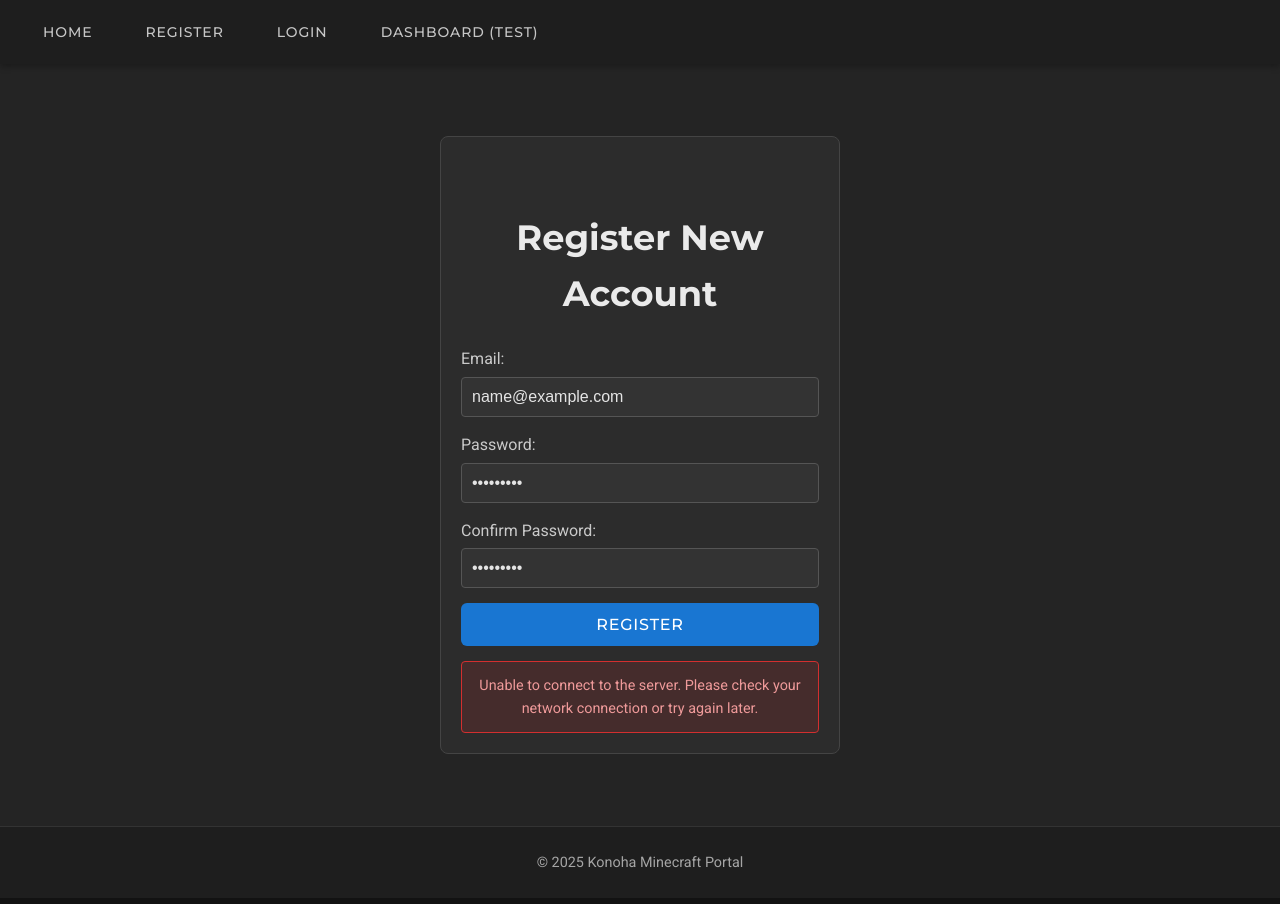
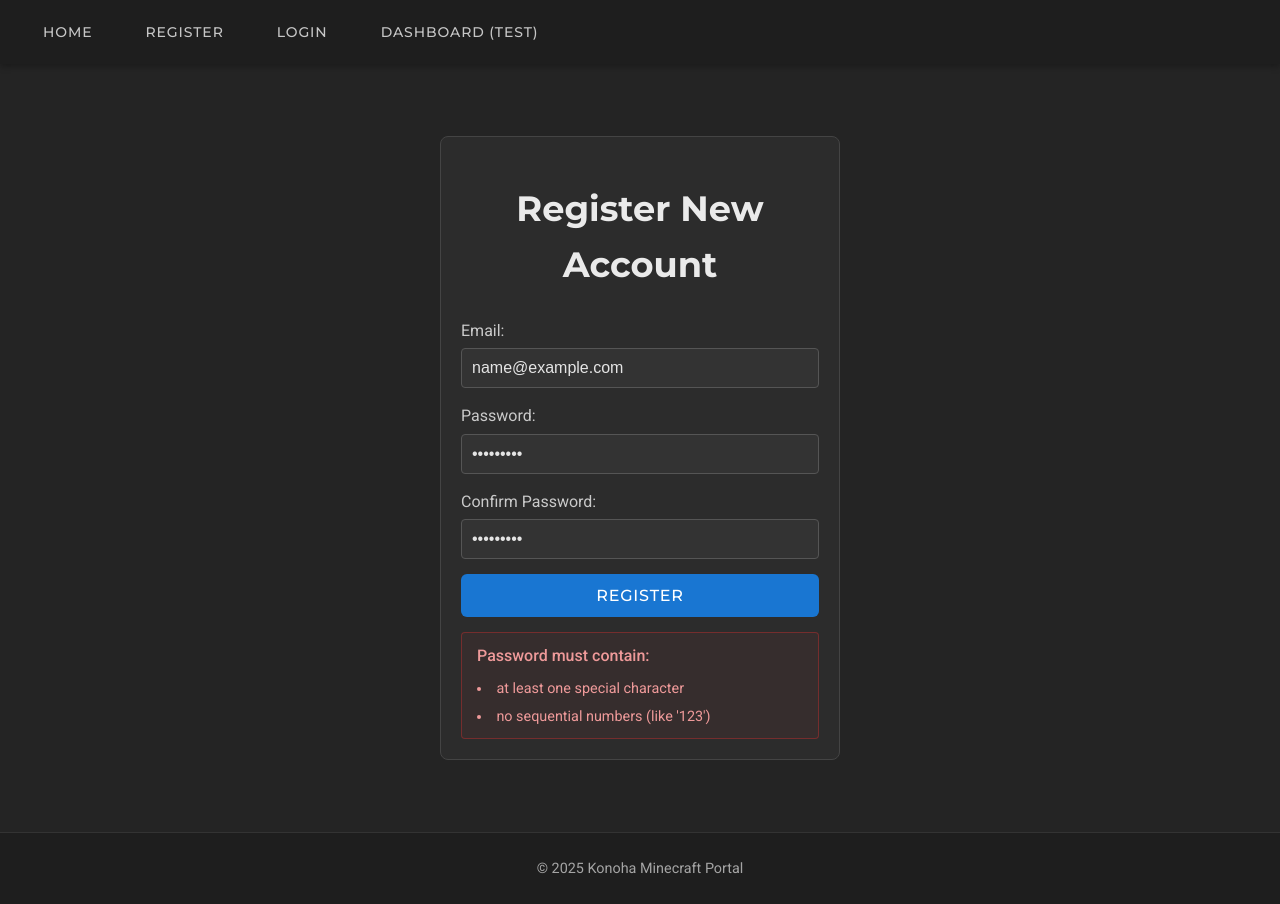
Before and after one commit to TimothyYLin/minecraft-verification-portal, a React (Vite) app in the folder frontend/: page /register in a window 1280 px wide. Both pictures are taken after typing "name@example.com", "Sample123", "Sample123" into the empty fields and a click on the button "REGISTER". Built offline with nearby package versions, Linux system fonts and the light colour scheme; no server answers.

Commit message:
Updated RegisterPage UI elements and added password security check

```diff
--- a/frontend/src/pages/RegisterPage.jsx
+++ b/frontend/src/pages/RegisterPage.jsx
@@ -2,6 +2,45 @@ import React, { useState } from 'react';
 import { registerUser, resendVerificationEmail } from '../services/apiService';
 import styles from './RegisterPage.module.css';
 import ResendIcon from '../components/common/ResendIcon';
+
+/**
+ * Validates a password against a set of security rules
+ * @param {string} password Password to validate
+ * @returns {string[]} Array of error messages for unmet requirements.
+ */
+const validatePassword = (password) => {
+    const errors = [];
+    if(password.length < 8){
+        errors.push("at least 8 characters long");
+    }
+    if(!/[A-Z]/.test(password)){
+        errors.push("at least one uppercase letter");
+    }
+    if(!/[a-z]/.test(password)){
+        errors.push("at least one lowercase letter");
+    }
+    if(!/\d/.test(password)){
+        errors.push("at least one number");
+    }
+    if(!/[!@#$%^&*(),.?":{}|<>]/.test(password)){
+        errors.push("at least one special character");
+    }
+
+    for(let i = 0; i < password.length - 2; ++i){
+        const char1 = password.charCodeAt(i);
+        const char2 = password.charCodeAt(i + 1);
+        const char3 = password.charCodeAt(i + 2);
+
+        if(char1 >= 48 && char1 <= 57){
+            if(char2 === char1 + 1 && char3 === char2 + 1){
+                errors.push("no sequential numbers (like '123')");
+                break;
+            }
+        }
+    }
+
+    return errors;
+}
 
 function RegisterPage(){
     const [email, setEmail] = useState('');
@@ -13,7 +52,7 @@ function RegisterPage(){
     const [showResend, setShowResend] = useState(false);
 
     const handleResend = async () => {
-        setError('');
+        setError(null);
         setIsApiError(false);
         setShowResend(false);
         setMessage('Sending a new link...');
@@ -30,11 +69,11 @@ function RegisterPage(){
     const handleSubmit = async (event) => {
         event.preventDefault();
         setMessage('');
-        setError('');
+        setError(null);
         setIsApiError(false);
 
-        if(!email || !password){
-            setError('Email and password are required.');
+        if(!email || !password || !confirmPassword){
+            setError('All fields are required.');
             console.log("Error set to: All fields are required.");
             return;
         }
@@ -42,6 +81,12 @@ function RegisterPage(){
         if(password !== confirmPassword){
             setError('Passwords do not match.');
             console.log("Error set to: Passwords do not match.");
+            return;
+        }
+
+        const passwordErrors = validatePassword(password);
+        if(passwordErrors.length > 0){
+            setError(passwordErrors);
             return;
         }
 
@@ -121,7 +166,20 @@ function RegisterPage(){
                     isApiError ? (
                         <div className={styles.apiErrorBox}>{error}</div>
                     ) : (
-                        <p className={styles.errorText}>{error}</p>
+                        Array.isArray(error) ? (
+                            <div className={styles.validationErrorBox}>
+                                <p className={styles.listHeading}>Password must contain:</p>
+                                <ul className={styles.validationErrorList}>
+                                    {error.map((err, index) => (
+                                        <li key={index}>{err}</li>
+                                    ))}
+                                </ul>
+                            </div>
+                        ) : (
+                            <div className={styles.validationErrorBox}>
+                                <p className={styles.singleErrorHeading}>{error}</p>
+                            </div>
+                        )
                     )
                 )}
             </div>
--- a/frontend/src/pages/RegisterPage.module.css
+++ b/frontend/src/pages/RegisterPage.module.css
@@ -11,7 +11,8 @@
   text-align: center;
   font-family: 'Montserrat', sans-serif;
   color: rgba(255, 255, 255, 0.90);
-  margin-bottom: 24px; /* Added more space below title */
+  margin-top: 24px;
+  margin-bottom: 24px;
 }
 
 .formGroup {
@@ -25,7 +26,7 @@
 }
 
 .input {
-  width: 100%; /* Let box-sizing handle padding */
+  width: 100%;
   padding: 10px;
   border-radius: 4px;
   border: 1px solid #555;
@@ -51,42 +52,8 @@
   margin-bottom: 0;;
 }
 
-.button:hover { /* Now we can use pseudo-selectors like :hover! */
+.button:hover {
   background-color: #1565C0;
-}
-
-/* Container for messages below the button */
-.messageContainer {
-  margin-top: 15px;
-  min-height: 24px;
-  text-align: left; /* Default to left alignment */
-}
-
-.successMessage {
-  background-color: rgba(76, 175, 80, 0.1);
-  color: #66bb6a;
-  border: 1px solid #388e3c;
-  padding: 10px;
-  border-radius: 4px;
-  font-size: 0.9rem;
-  text-align: center; /* Center success message text */
-}
-
-.errorText {
-  color: #ef5350;
-  font-size: 0.9rem;
-  margin: 0;
-  padding-top: 8px; /* Add some space above the error text */
-}
-
-.apiErrorBox {
-  background-color: rgba(211, 47, 47, 0.15); /* Slightly more prominent red background */
-  color: #ef9a9a; /* Lighter red text for better readability */
-  border: 1px solid #d32f2f;
-  padding: 12px;
-  border-radius: 4px;
-  font-size: 0.9rem;
-  text-align: center;
 }
 
 .resendButton {
@@ -108,3 +75,70 @@
   background-color: rgba(100, 181, 246, 0.1); /* Light blue hover */
   border-color: #64b5f6;
 }
+
+.messageContainer {
+  margin-top: 15px;
+  min-height: 24px;
+  text-align: left;
+}
+
+.successMessage {
+  background-color: rgba(76, 175, 80, 0.1);
+  color: #66bb6a;
+  border: 1px solid #388e3c;
+  padding: 10px;
+  border-radius: 4px;
+  font-size: 0.9rem;
+  text-align: center; /* Center success message text */
+}
+
+.errorText {
+  color: #ef5350;
+  font-size: 0.9rem;
+  margin: 0;
+  padding-top: 8px; /* Add some space above the error text */
+}
+
+.apiErrorBox {
+  background-color: rgba(211, 47, 47, 0.15);
+  color: #ef9a9a;
+  border: 1px solid #d32f2f;
+  padding: 12px;
+  border-radius: 4px;
+  font-size: 0.9rem;
+  text-align: center;
+}
+
+.validationErrorBox {
+  background-color: rgba(239, 83, 80, 0.05);
+  border: 1px solid rgba(211, 47, 47, 0.4);
+  border-radius: 4px;
+  padding: 10px 15px;
+  font-size: 0.9rem;
+  color: #ef9a9a;
+}
+
+.singleErrorHeading{
+  margin: 0 0 0 0;
+  padding: 0;
+}
+
+.listHeading {
+  font-weight: 500;
+  margin: 0 0 8px 0;
+  padding: 0;
+}
+
+.validationErrorList {
+  list-style-position: inside;
+  margin: 0;
+  padding: 0;
+}
+
+.validationErrorList li {
+  margin-bottom: 5px;
+}
+
+.validationErrorList li:last-child {
+  margin-bottom: 0;
+}
```
Lines whose indentation alone changed are shown as unchanged.
